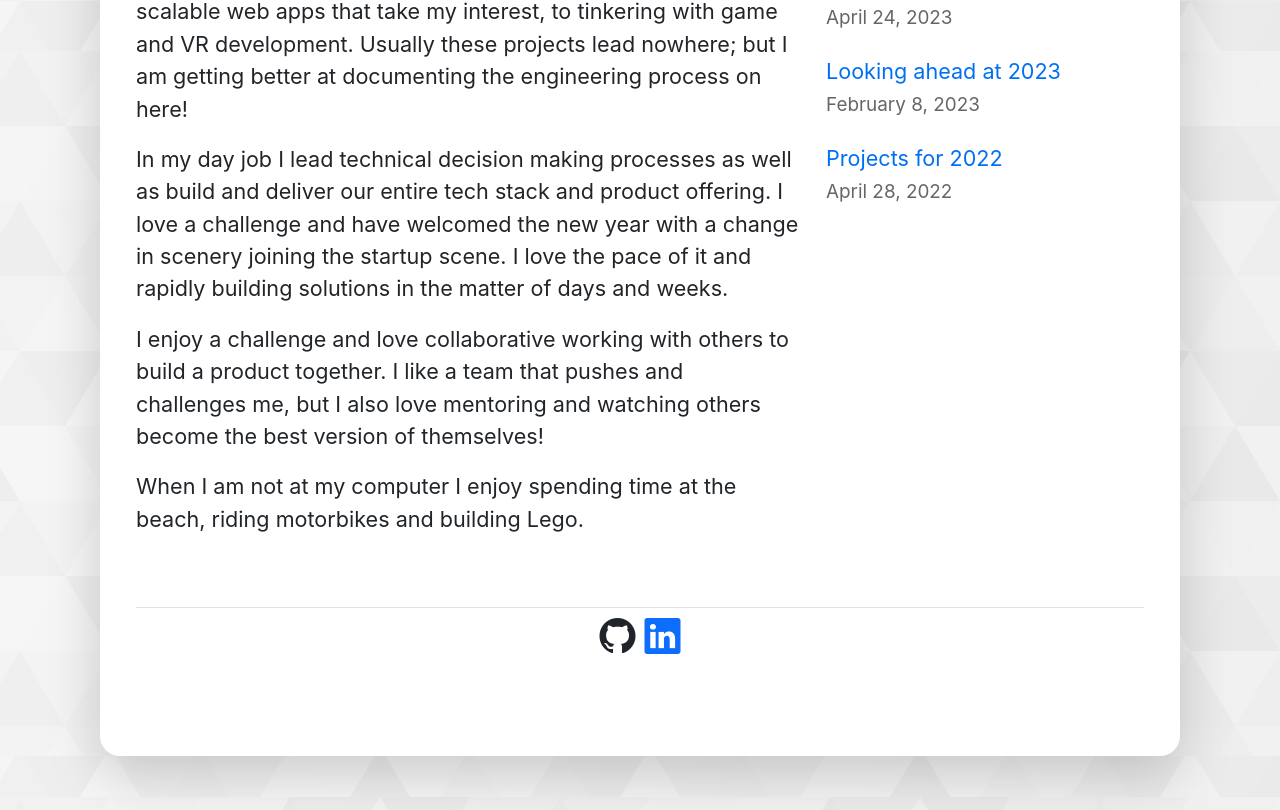
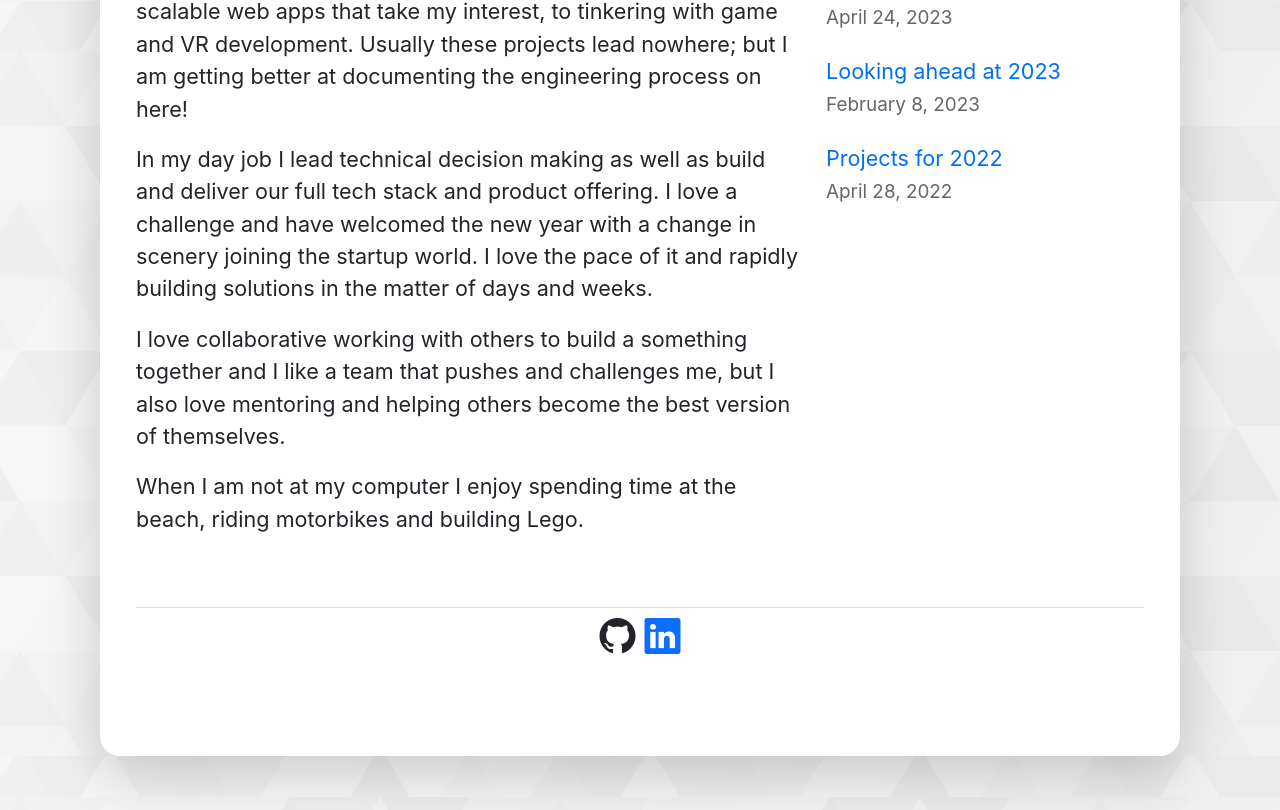
Before and after one commit to JTy3/jacobtye-link, a Next.js app: page / in a window 1280 px wide. Shown: the part 803-1613 px from the top of the page. Built offline with nearby package versions, Linux system fonts and the light colour scheme; no server answers.

Commit message:
Chore: typo fix

```diff
--- a/pages/index.js
+++ b/pages/index.js
@@ -34,13 +34,13 @@ export default function Home ({ allPostsData }) {
               but I am getting better at documenting the engineering process on here!
             </p>
             <p>
-              In my day job I lead technical decision making processes as well as build and deliver our entire tech stack and product offering.
-              I love a challenge and have welcomed the new year with a change in scenery joining the startup scene.
+              In my day job I lead technical decision making as well as build and deliver our full tech stack and product offering.
+              I love a challenge and have welcomed the new year with a change in scenery joining the startup world.
               I love the pace of it and rapidly building solutions in the matter of days and weeks.
             </p>
             <p>
-              I enjoy a challenge and love collaborative working with others to build a product together.
-              I like a team that pushes and challenges me, but I also love mentoring and watching others become the best version of themselves!
+              I love collaborative working with others to build a something together and I like a team that pushes and challenges me,
+              but I also love mentoring and helping others become the best version of themselves.
             </p>
             <p>
               When I am not at my computer I enjoy spending time at the beach,
```
